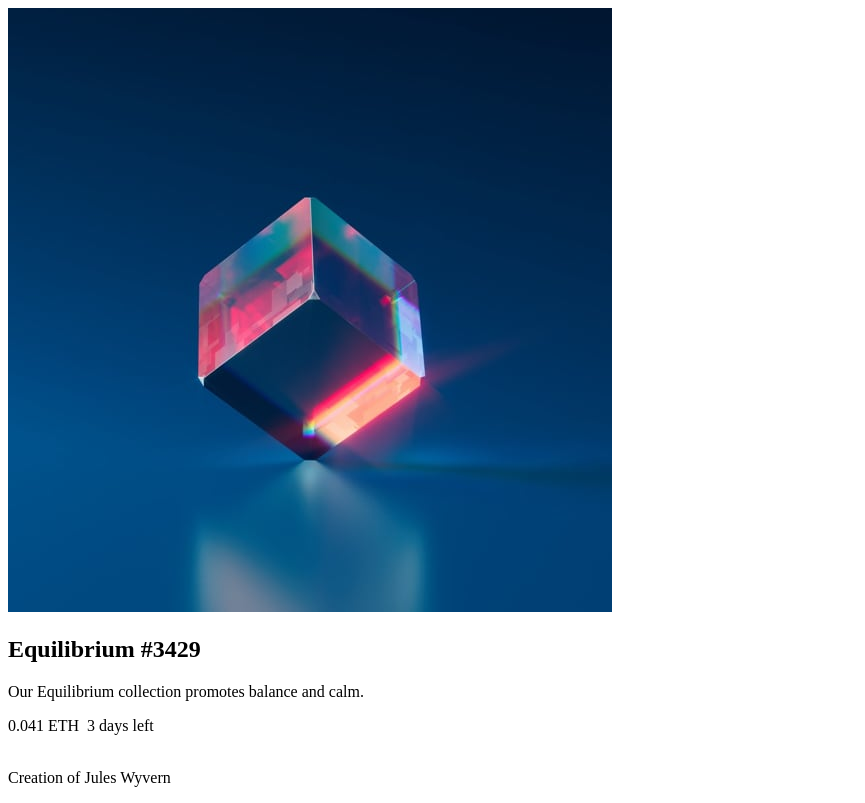
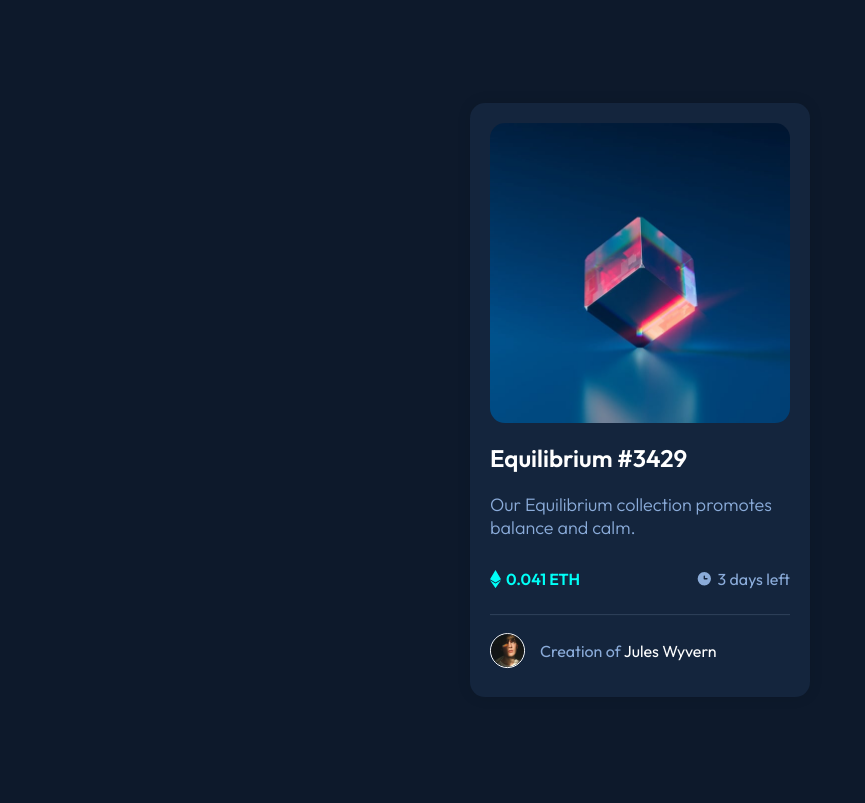
Before and after one commit to Ewelina-EN/nft-preview-card-component, a plain HTML site: page index.html in a window 1280 px wide. Shown: the whole page, without its empty margins (0-865 px from the left). Drawn offline with Linux system fonts and the light colour scheme.

Commit message:
add styles to html

```diff
--- a/index.html
+++ b/index.html
@@ -9,27 +9,47 @@
       sizes="32x32"
       href="./images/favicon-32x32.png"
     />
+    <link
+      href="https://fonts.googleapis.com/css2?family=Outfit:wght@300;400;600&display=swap"
+      rel="stylesheet"
+    />
     <title>Frontend Mentor | NFT preview card component</title>
     <link rel="stylesheet" href="./style.css" />
   </head>
   <body>
     <main>
       <div class="container">
-        <img
-          src="./images/image-equilibrium.jpg"
-          alt="aquilibrium image"
-          class="eq_img"
-        />
+        <div class="img_section">
+          <img
+            src="./images/image-equilibrium.jpg"
+            alt="aquilibrium image"
+            class="eq_img"
+          />
+          <div class="overlay"></div>
+          <img src="./images/icon-view.svg" alt="view" class="view" />
+        </div>
         <div>
-          <h2>Equilibrium #3429</h2>
-          <p>Our Equilibrium collection promotes balance and calm.</p>
-          <div>
-            <span> 0.041 ETH</span>
-            <span><img /> 3 days left</span>
+          <h2 class="nft_name">Equilibrium #3429</h2>
+          <p class="nft_information">
+            Our Equilibrium collection promotes balance and calm.
+          </p>
+          <div class="nft_value">
+            <span class="value">
+              <img src="./images/icon-ethereum.svg" class="nft_icon" />0.041
+              ETH</span
+            >
+            <span class="time"
+              ><img src="./images/icon-clock.svg" class="nft_icon" /> 3 days
+              left</span
+            >
           </div>
-          <div>
-            <img />
-            <p>Creation of <span>Jules Wyvern</span></p>
+          <div class="author">
+            <img
+              src="./images/image-avatar.png"
+              class="avatar_img"
+              alt="image avatar"
+            />
+            <p class="author_info">Creation of <span>Jules Wyvern</span></p>
           </div>
         </div>
       </div>
--- a/style.css
+++ b/style.css
@@ -2,3 +2,148 @@
     .attribution { font-size: 11px; text-align: center; }
     .attribution a { color: hsl(228, 45%, 44%); }
   </style> */
+html {
+  box-sizing: border-box;
+}
+
+*,
+::after,
+::before {
+  box-sizing: inherit;
+}
+
+body {
+  background-color: hsl(217, 54%, 11%);
+  font-family: "Outfit", sans-serif;
+}
+
+main {
+  width: 340px;
+  background-color: hsl(216, 50%, 16%);
+  position: fixed;
+  top: 50%;
+  left: 50%;
+  transform: translate(-50%, -50%);
+  border-radius: 15px;
+  box-shadow: 0px 0px 16px -2px rgba(0, 0, 0, 0.13);
+  display: flex;
+  flex-direction: column;
+  justify-content: center;
+  align-items: center;
+  text-align: left;
+  padding: 20px;
+}
+
+.img_section {
+  position: relative;
+  margin: 0 auto;
+  width: 100%;
+}
+
+.eq_img {
+  display: block;
+  max-width: 300px;
+  width: 100%;
+  border-radius: 15px;
+  cursor: pointer;
+}
+
+.overlay {
+  position: absolute;
+  top: 0;
+  bottom: 0;
+  left: 0;
+  right: 0;
+  height: 100%;
+  width: 100%;
+  opacity: 0;
+  background-color: hsl(178, 100%, 50%);
+}
+
+.view {
+  position: absolute;
+  top: 50%;
+  left: 50%;
+  transform: translate(-50%, -50%);
+  text-align: center;
+  display: none;
+}
+
+.img_section:hover .overlay {
+  opacity: 0.5;
+  cursor: pointer;
+}
+
+.img_section:hover .overlay + .view {
+  display: block;
+}
+
+.nft_name {
+  color: white;
+  font-weight: 700;
+  cursor: pointer;
+}
+
+.nft_name:hover {
+  color: hsl(178, 100%, 50%);
+}
+
+.nft_information {
+  color: hsl(215, 51%, 70%);
+  font-size: 18px;
+  font-weight: 300;
+  margin-bottom: 30px;
+}
+
+.nft_value {
+  display: flex;
+  flex-direction: row;
+  align-items: center;
+  justify-content: space-between;
+  border-bottom: 1px solid hsl(215, 32%, 27%);
+  padding-bottom: 25px;
+}
+
+.value {
+  display: flex;
+  flex-direction: row;
+  align-items: center;
+  justify-content: center;
+  color: hsl(178, 100%, 50%);
+  font-weight: 700;
+}
+
+.time {
+  display: flex;
+  flex-direction: row;
+  align-items: center;
+  justify-content: center;
+  color: hsl(215, 51%, 70%);
+}
+
+.nft_icon {
+  margin-right: 5px;
+}
+
+.author {
+  display: flex;
+  flex-direction: row;
+  align-items: center;
+  justify-content: flex-start;
+  margin-top: 10px;
+}
+
+.avatar_img {
+  width: 35px;
+  border: 1px solid white;
+  border-radius: 50%;
+  margin-right: 15px;
+}
+
+.author_info {
+  color: hsl(215, 51%, 70%);
+}
+
+.author_info span {
+  color: white;
+}
```
